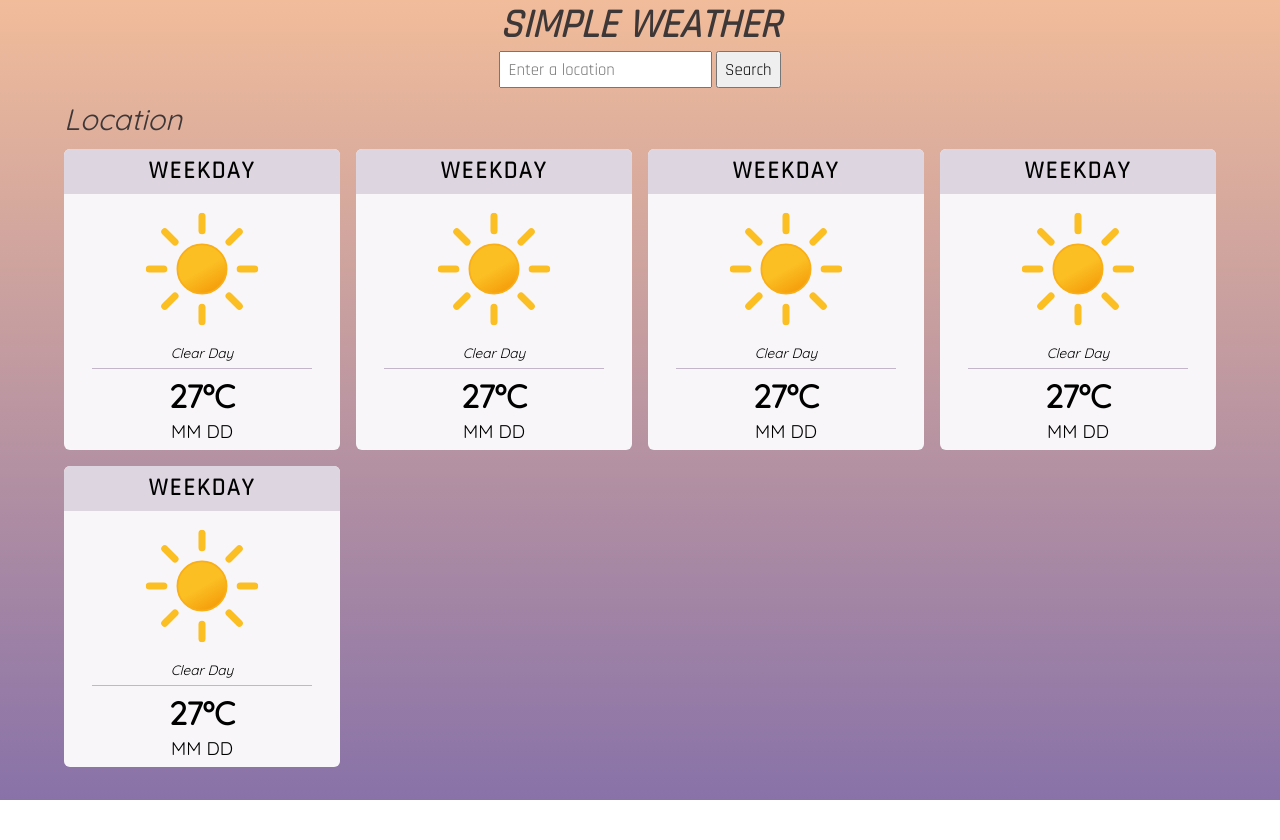
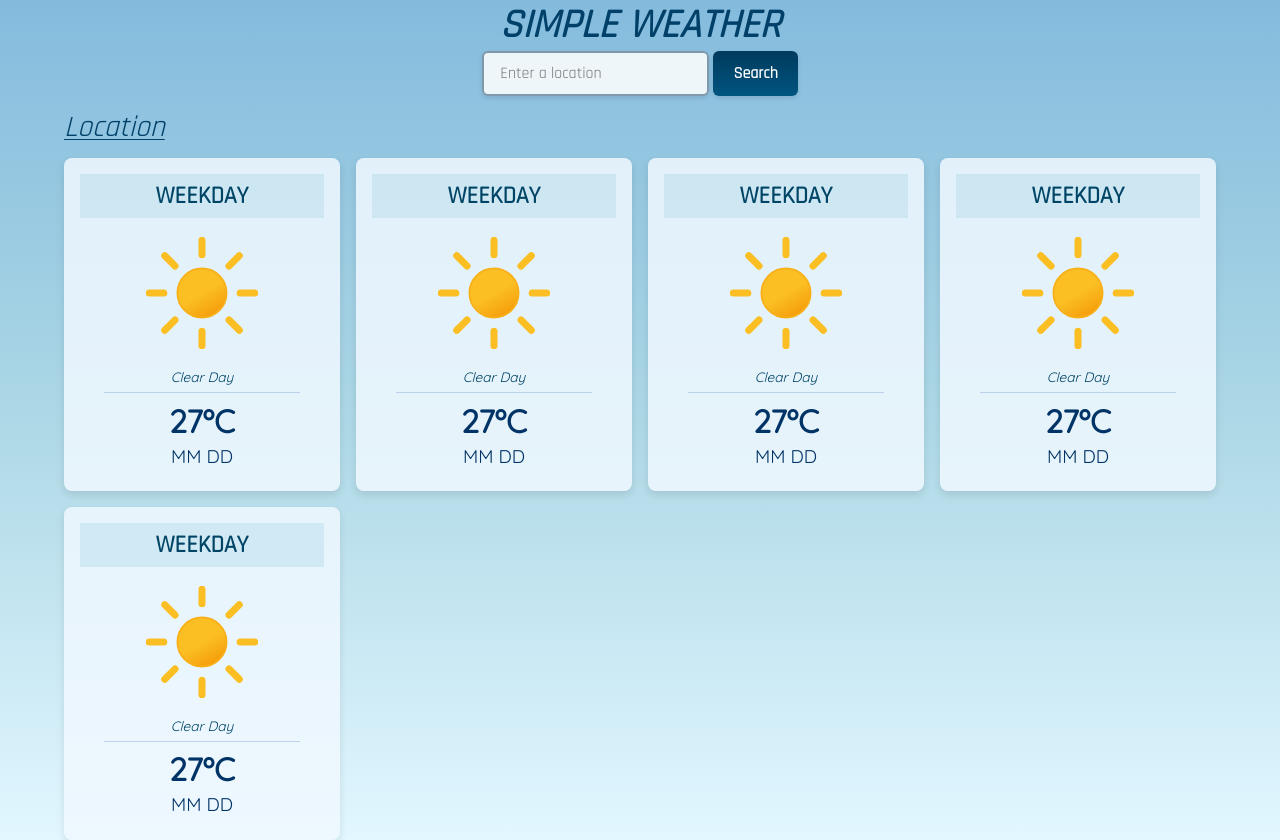
Before and after one commit to amShuri/weather-app, a website built with webpack: page src/template.html in a window 1280 px wide. Before the commit the page ends 800 px from the top, so only its background shows below. Built offline with nearby package versions, Linux system fonts and the light colour scheme.

Commit message:
Improve UI design and layout
- Redesigned the UI to feel more like a weather app, with minimal
changes that improve the overall look and feel of the webapp.

```diff
--- a/src/style.css
+++ b/src/style.css
@@ -7,17 +7,17 @@
 }
 
 body {
-  background: rgb(241, 188, 154);
   background: linear-gradient(
     180deg,
-    rgba(241, 188, 154, 1) 0%,
-    rgba(136, 114, 168, 1) 100%
+    rgb(132, 187, 221) 0%,
+    rgba(173, 216, 230, 1) 50%,
+    rgb(226, 247, 255) 100%
   );
   font-family: 'Quicksand', sans-serif;
 
+  margin: 0 auto;
   min-height: 100vh;
   max-width: 1200px;
-  margin: 0 auto;
   padding: 0 1.5rem;
 }
 
@@ -25,10 +25,10 @@ h1 {
   font-size: 2.5rem;
 }
 
+h2,
 nav,
 input,
-button,
-.card-title {
+button {
   font-family: 'Rajdhani', sans-serif;
 }
 
@@ -38,31 +38,69 @@ nav {
   align-items: center;
 }
 
-nav input,
-nav button {
-  padding: 0.35rem 0.45rem;
-  font-size: 1.05rem;
-}
-
-button {
-  cursor: pointer;
-}
-
 [aria-hidden='true'] {
   display: none;
 }
 
+/* Start Search Input & Button Styles */
+input,
+input + button {
+  border-radius: 6px;
+  box-shadow: 0 2px 4px rgba(0, 0, 0, 0.1);
+  font-size: 1rem;
+  height: 2.8rem;
+}
+
+input {
+  background-color: rgba(255, 255, 255, 0.85);
+  border: 2px solid rgba(20, 60, 90, 0.5);
+  color: rgb(0, 58, 93);
+  outline: none;
+  padding: 0 1rem;
+}
+
+input:focus {
+  background-color: rgba(255, 255, 255, 1);
+  border-color: #003a5d;
+  box-shadow: 0 4px 8px rgba(0, 58, 93, 0.2);
+}
+
+input + button {
+  background: linear-gradient(180deg, #003a5d, #005580);
+  border: none;
+  color: rgb(255, 255, 255);
+  cursor: pointer;
+  font-weight: bold;
+  padding: 0 1.25rem;
+}
+
+input + button:hover {
+  background: linear-gradient(180deg, #005580, #0077a8);
+  box-shadow: 0 4px 8px rgba(0, 58, 93, 0.3);
+}
+
+input + button:active {
+  transform: scale(0.95);
+}
+/* End Search Input & Button Styles*/
+
+/* Start General Styles */
 .main-title,
 .location-name {
-  color: rgb(61, 55, 55);
+  color: rgb(1, 65, 105);
 }
 
 .location-name {
   font-size: 1.85rem;
   margin: 0.75rem 0;
   font-weight: 400;
+  text-decoration: underline;
+  text-decoration-thickness: 1px;
+  text-underline-offset: 3px;
 }
+/* End General Styles */
 
+/* Start Card Styles */
 .card-container {
   display: grid;
   grid-template-columns: repeat(auto-fit, minmax(220px, 1fr));
@@ -70,8 +108,10 @@ button {
 }
 
 .card {
-  background-color: #f8f6f9;
-  border-radius: 6px;
+  background-color: rgba(240, 248, 255, 0.85);
+  border-radius: 8px;
+  box-shadow: 0 4px 8px rgba(0, 0, 0, 0.1);
+  padding: 1rem;
 
   display: flex;
   justify-content: start;
@@ -90,23 +130,23 @@ button {
 }
 
 .card-title {
-  background-color: #ddd5e0;
-  border-top-left-radius: 6px;
-  border-top-right-radius: 6px;
-  letter-spacing: 2px;
+  background-color: rgba(173, 216, 230, 0.4);
   text-transform: uppercase;
-
   padding: 0.45rem 0;
   width: 100%;
+  color: #004466;
+  font-weight: bold;
 }
 
 .card-condition {
   font-size: 0.85rem;
   margin-bottom: 0.45rem;
   text-transform: capitalize;
+  color: #004466;
 }
 
 .card-details {
+  color: #003366;
   padding: 0.45rem 0;
 }
 
@@ -119,12 +159,13 @@ button {
 .card-details .date {
   font-size: 1.15rem;
 }
+/* End Card Styles */
 
-/* Utilities */
+/* Start Utilities */
 .separator {
   width: 80%;
   height: 1px;
-  background-color: hsl(284, 15%, 75%);
+  background-color: rgba(173, 200, 230, 0.75);
 }
 
 .italic {
@@ -134,3 +175,4 @@ button {
 .underline {
   text-decoration: underline;
 }
+/* End Utilities */
```
